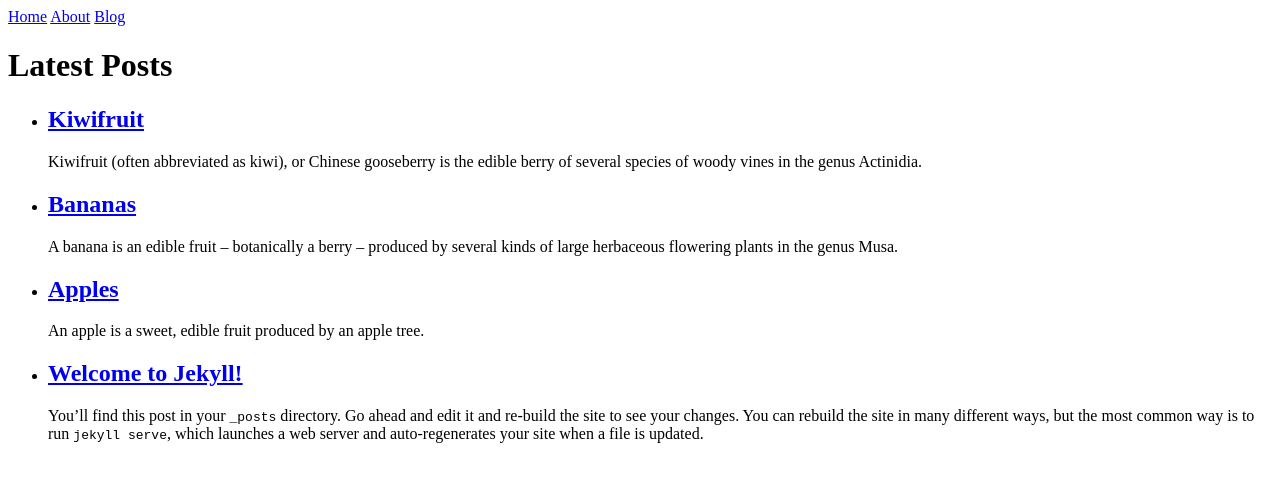
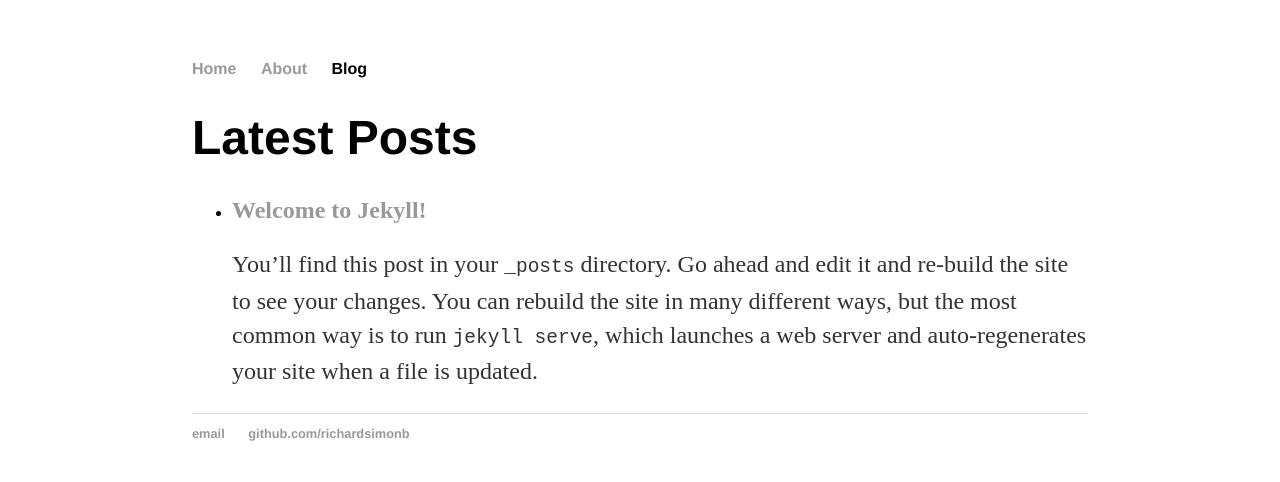
Before and after one commit to richardsimonb/richardsimonb.github.io, a Jekyll site: the page built from blog.html, in a window 1280 px wide. Shown: the top 482 px of the page. Built offline with Jekyll 4.4.1, drawn with Linux system fonts in a browser that asks for light colours.

Commit message:
Edited css and html structure

```diff
--- a/_data/navigation.yml
+++ b/_data/navigation.yml
@@ -1,6 +1,6 @@
 - name: Home
   link: /
 - name: About
-  link: /about/
+  link: /about.html
 - name: Blog
-  link: /blog/
+  link: /blog.html
--- a/_includes/navigation.html
+++ b/_includes/navigation.html
@@ -1,5 +1,7 @@
 <nav>
+  <ul>
     {% for item in site.data.navigation %}
-      <a href="{{ item.link }}" {% if page.url == item.link %}class="current"{% endif %}>{{ item.name }}</a>
+      <li><a href="{{ item.link }}" {% if page.url == item.link %}class="current"{% endif %}>{{ item.name }}</a></li>
     {% endfor %}
-  </nav>
+  </ul>
+</nav>
--- a/_layouts/default.html
+++ b/_layouts/default.html
@@ -6,7 +6,17 @@
     <link rel="stylesheet" href="/assets/css/styles.css">
   </head>
   <body>
-    {% include navigation.html %}
-    {{ content }}
-  </body>
+      {% include navigation.html %}
+      <div class="container">
+
+        {{ content }}
+
+      </div><!-- /.container -->
+      <footer>
+	    		<ul>
+	        		<li><a href="mailto:richardsimonbb@gmail.com">email</a></li>
+	        		<li><a href="https://github.com/richardsimonb">github.com/richardsimonb</a></li>
+				</ul>
+			</footer>
+    </body>
 </html>
--- a/_posts/2018-10-25-apples.md
+++ /dev/null
@@ -1,11 +0,0 @@
----
-layout: post
-author: jill
----
-An apple is a sweet, edible fruit produced by an apple tree.
-
-Apple trees are cultivated worldwide, and are the most widely grown species in
-the genus Malus. The tree originated in Central Asia, where its wild ancestor,
-Malus sieversii, is still found today. Apples have been grown for thousands of
-years in Asia and Europe, and were brought to North America by European
-colonists.
--- a/_posts/2018-10-25-bananas.md
+++ /dev/null
@@ -1,12 +0,0 @@
----
-layout: post
-author: jill
----
-A banana is an edible fruit – botanically a berry – produced by several kinds
-of large herbaceous flowering plants in the genus Musa.
-
-In some countries, bananas used for cooking may be called "plantains",
-distinguishing them from dessert bananas. The fruit is variable in size, color,
-and firmness, but is usually elongated and curved, with soft flesh rich in
-starch covered with a rind, which may be green, yellow, red, purple, or brown
-when ripe.
--- a/_posts/2018-10-25-kiwifruit.md
+++ /dev/null
@@ -1,12 +0,0 @@
----
-layout: post
-author: ted
----
-Kiwifruit (often abbreviated as kiwi), or Chinese gooseberry is the edible
-berry of several species of woody vines in the genus Actinidia.
-
-The most common cultivar group of kiwifruit is oval, about the size of a large
-hen's egg (5–8 cm (2.0–3.1 in) in length and 4.5–5.5 cm (1.8–2.2 in) in
-diameter). It has a fibrous, dull greenish-brown skin and bright green or
-golden flesh with rows of tiny, black, edible seeds. The fruit has a soft
-texture, with a sweet and unique flavor.
--- a/_sass/main.scss
+++ b/_sass/main.scss
@@ -1,3 +1,46 @@
+body {
+  margin: 60px auto;
+  width: 70%;
+}
+nav ul, footer ul {
+  font-family:'Helvetica', 'Arial', 'Sans-Serif';
+  padding: 0px;
+  list-style: none;
+  font-weight: bold;
+}
+nav ul li, footer ul li {
+  display: inline;
+  margin-right: 20px;
+}
+a {
+  text-decoration: none;
+  color: #999;
+}
+a:hover {
+  text-decoration: underline;
+}
+h1 {
+  font-size: 3em;
+  font-family:'Helvetica', 'Arial', 'Sans-Serif';
+}
+p {
+  font-size: 1.5em;
+  line-height: 1.4em;
+  color: #333;
+}
+footer {
+  border-top: 1px solid #d5d5d5;
+  font-size: .8em;
+}
+
+ul.posts {
+  margin: 20px auto 40px;
+  font-size: 1.5em;
+}
+
+ul.posts li {
+  list-style: none;
+}
 .current {
-    color: green;
+    color: black;
   }
```
Also changed, not shown: _config.yml (line endings or trailing spaces).
